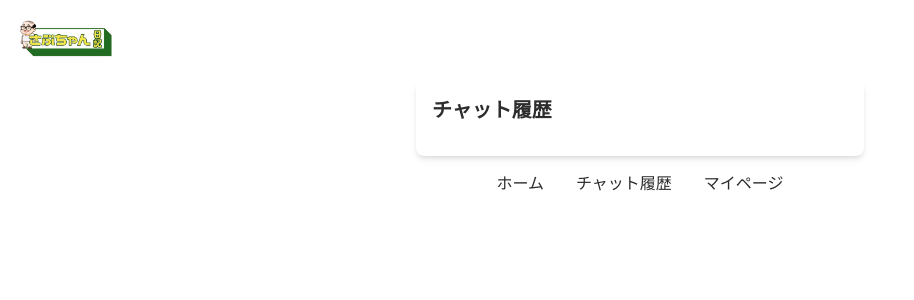
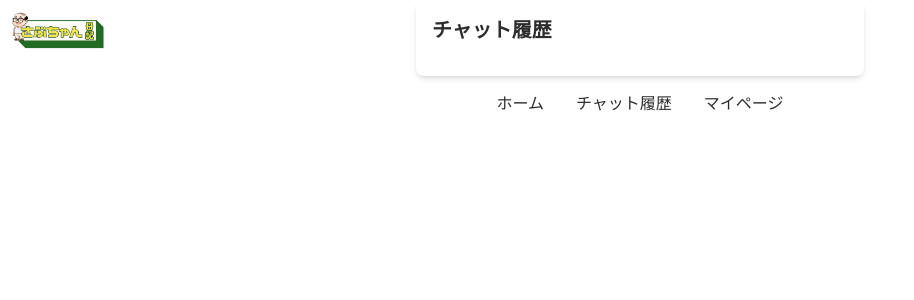
Before and after one commit to 2025SpringTeamA/frontend, a Next.js app: page /chat-history in a window 1280 px wide. Shown: the top 300 px of the page, without its empty margins (0-914 px from the left). Built offline with nearby package versions, Linux system fonts and the light colour scheme.

Commit message:
ロゴ修正

```diff
--- a/src/components/Logo.tsx
+++ b/src/components/Logo.tsx
@@ -6,7 +6,7 @@ import Image from "next/image";
 export default function Logo() {
   return (
     <>
-      <header className="w-full p-4">
+      <header className="absolute top-0 left-0 p-2">
         <div className="flex items-start justify-start m-0 p-0">
           <Link href="/home">
             <Image
```
